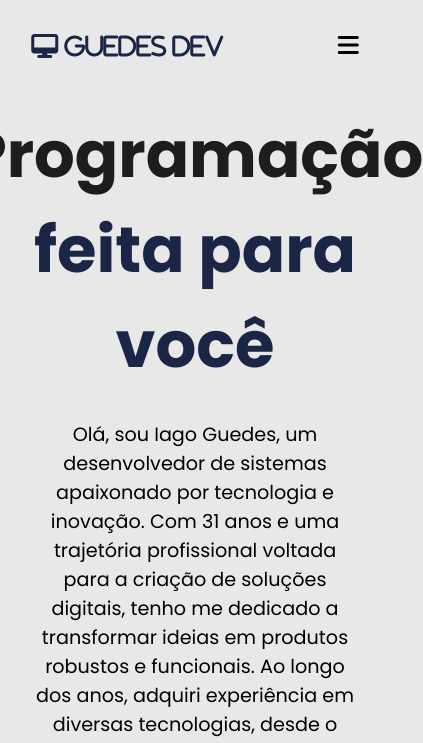
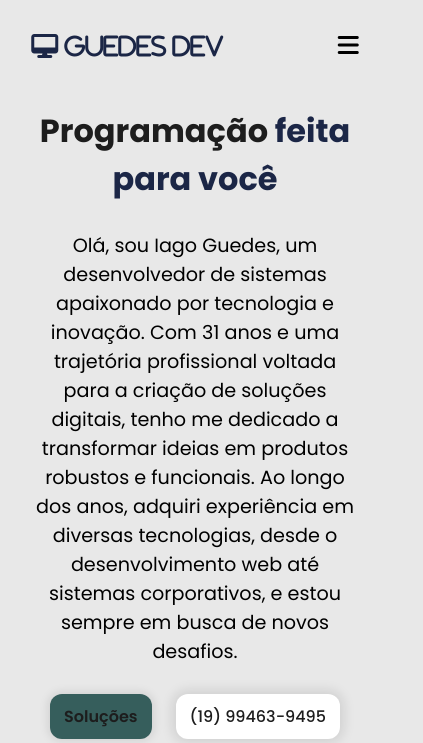
Before and after one commit to GuedesDv/guedesdevsite, a plain HTML site: page index.html in a window 390 px wide. Shown: the top 743 px of the page, 423 px wide, since content can reach past the window. Drawn offline with nearby package versions, Linux system fonts and the light colour scheme; files whose address does not match are found by name.

Commit message:
Add files via upload

```diff
--- a/home.css
+++ b/home.css
@@ -96,6 +96,10 @@
 }
 
 @media screen and (max-width: 450px) {
+
+    #cta .title {
+        font-size: 2rem;}
+
     #phone_button button {
         display: none;
     }
```
